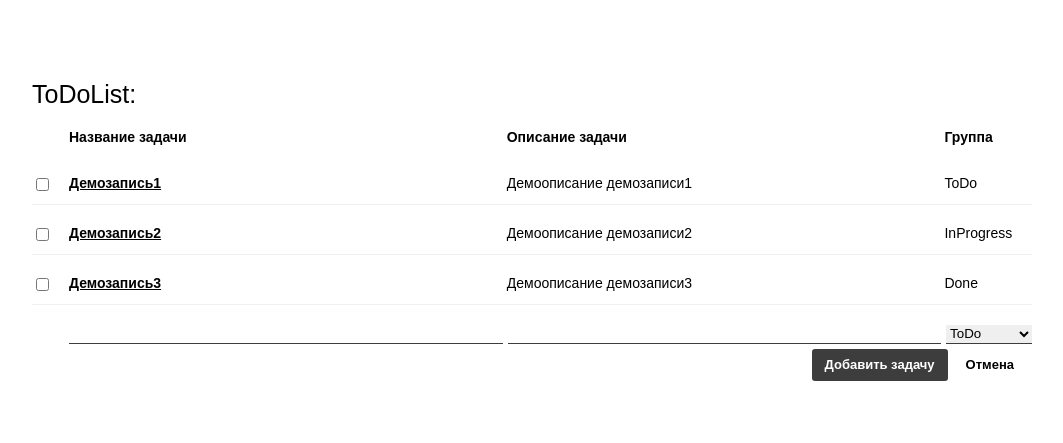
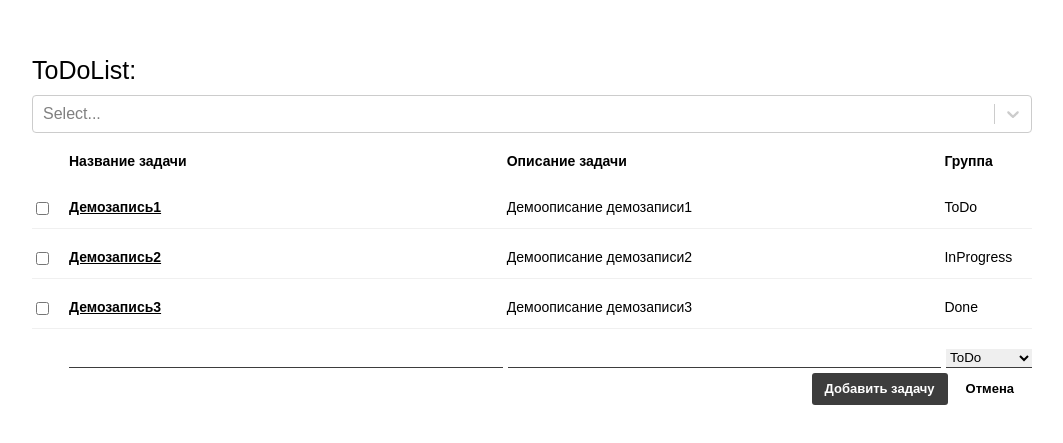
Before and after one commit to tango1603/ReactLess, a React app in the folder lesson3-homework/: page / in a window 1280 px wide. Shown: the part 173-616 px from the top of the page, without its empty margins (108-1171 px from the left). Built offline with nearby package versions, Linux system fonts and the light colour scheme.

Commit message:
fix bugs lesson3

```diff
--- a/lesson3-homework/package.json
+++ b/lesson3-homework/package.json
@@ -93,6 +93,7 @@
   "devDependencies": {
     "chalk": "^1.1.3",
     "node-sass": "^4.9.3",
+    "react-select": "^2.0.0",
     "sass-loader": "^7.1.0"
   }
 }
--- a/lesson3-homework/public/index.html
+++ b/lesson3-homework/public/index.html
@@ -27,7 +27,7 @@
   <noscript>
     You need to enable JavaScript to run this app.
   </noscript>
-  <div id="root" class="App"></div>
+  <div id="root" class="app-root"></div>
   <!--
       This HTML file is a template.
       If you open it directly in the browser, you will see an empty page.
--- a/lesson3-homework/src/app/App.jsx
+++ b/lesson3-homework/src/app/App.jsx
@@ -1,6 +1,7 @@
 import React, { Component } from 'react';
 import './App.scss';
 
+import Filter from './components/Filter/Filter.jsx';
 import TaskList from './components/TaskList/TaskList.jsx';
 import AddTask from './components/AddTask/AddTask.jsx';
 
@@ -10,13 +11,13 @@ export default class App extends Component {
   constructor() {
     super();
     this.state = {
-      taskList: this.initialDataTaskList()
+      taskList: this.initialDataTaskList(),
+      filteredList: null
     };
   }
 
   initialDataTaskList() {
     const list = JSON.parse(localStorage['appListData'] || null);
-    console.log('initialDataTaskList', list);
     return list || MOCKLIST;
   }
 
@@ -44,12 +45,27 @@ export default class App extends Component {
       return { list };
     });
   }
+  filterItems(filterValue) {
+    let filteredTaskList = this.state.taskList;
+    if (filterValue) {
+      filteredTaskList = this.state.taskList.filter(
+        item => item.group === filterValue.value
+      );
+    }
+    this.setState({
+      filteredList: filteredTaskList
+    });
+  }
 
   render() {
-    console.log('app', this.state);
     return (
-      <div>
-        <TaskList data={this.state} delItemFromList={this.delItemFromList} />
+      <div className="to-do-app">
+        <div className="caption">ToDoList:</div>
+        <Filter filterItems={this.filterItems.bind(this)} />
+        <TaskList
+          taskList={this.state.filteredList || this.state.taskList}
+          delItemFromList={this.delItemFromList.bind(this)}
+        />
         <AddTask addItemToList={this.addItemToList.bind(this)} />
       </div>
     );
--- a/lesson3-homework/src/app/App.scss
+++ b/lesson3-homework/src/app/App.scss
@@ -0,0 +1,9 @@
+.to-do-app{
+  position: relative;
+}
+
+.caption {
+  margin: 10px 0;
+  font-weight: 700px;
+  font-size: 25px;
+}
--- a/lesson3-homework/src/app/components/AddTask/AddTask.jsx
+++ b/lesson3-homework/src/app/components/AddTask/AddTask.jsx
@@ -10,7 +10,6 @@ class Task extends Component {
       group: '1',
       done: false
     };
-    console.log('huyak', this.state, this.props);
   }
 
   onChange(event) {
@@ -41,15 +40,12 @@ class Task extends Component {
     }
   }
 
-
   render() {
-    const groups = Object.keys(DEF_GROUP).map(group => (
-      <option key={group} value={group}>
-        {DEF_GROUP[group]}
+    const groups = DEF_GROUP.map(group => (
+      <option key={group.value} value={group.value}>
+        {group.label }
       </option>
     ));
-
-    console.log('pupka ', this.state);
 
     return (
       <div className="add-task">
--- /dev/null
+++ b/lesson3-homework/src/app/components/Filter/Filter.jsx
@@ -0,0 +1,30 @@
+import React, { Component } from 'react';
+import './Filter.scss';
+import { DEF_GROUP } from '../../constants/constants.js';
+import Select from 'react-select';
+
+export default class Filter extends Component {
+  constructor() {
+    super();
+    this.state = { selectedOption: null };
+  }
+
+  handleChange = selectedOption => {
+    this.setState({ selectedOption });
+    console.log(`Option selected:`, selectedOption);
+    this.props.filterItems(selectedOption);
+  };
+
+  render() {
+    return (
+      <div className="filter">
+        <Select
+          value={this.state.selectedOption}
+          onChange={this.handleChange}
+          options={DEF_GROUP}
+          isClearable={true}
+        />
+      </div>
+    );
+  }
+}
--- a/lesson3-homework/src/app/components/Task/Task.jsx
+++ b/lesson3-homework/src/app/components/Task/Task.jsx
@@ -1,15 +1,15 @@
 import React from 'react';
 import './Task.scss';
 import { DEF_GROUP } from '../../constants/constants.js';
-const task = ({ onChange, checked, group, name, description }) => {
-  const curGroup = DEF_GROUP[group];
+const task = ({ group, name, description }) => {
+  const curgroup = DEF_GROUP.find(g => g.value === group).label;
 
   return (
     <div className="task">
       <input className="task__check" type="checkbox" name="done" id="status" />
       <div className="task__name">{name}</div>
       <div className="task__description">{description}</div>
-      <div className="task__group">{curGroup}</div>
+      <div className="task__group">{curgroup}</div>
     </div>
   );
 };
--- a/lesson3-homework/src/app/components/TaskList/TaskList.jsx
+++ b/lesson3-homework/src/app/components/TaskList/TaskList.jsx
@@ -3,11 +3,9 @@ import './TaskList.scss';
 import Task from '../Task/Task.jsx';
 export default class TaskList extends Component {
   render() {
-    const { taskList } = this.props.data;
-    console.log('tasklist!!! ', this.props);
+    const taskList = this.props.taskList;
     return (
       <div className="task-list">
-        <div className="task-list__caption">ToDoList:</div>
         <div className="task-list__header">
           <input className="task__check--hide" type="checkbox" />
           <div className="task-list__header task-list__header--bold">
--- a/lesson3-homework/src/app/components/TaskList/TaskList.scss
+++ b/lesson3-homework/src/app/components/TaskList/TaskList.scss
@@ -1,19 +1,18 @@
 .task-list {
   width: 1000px;
   font-size: 14px;
-  &__caption {
-    margin: 10px 0;
-    font-weight: 700px;
-    font-size: 25px;
-  }
+  position: relative;
+
   &__header {
     margin: 10px 0;
     font-weight: 500px;
     display: flex;
     width: 100%;
+
     &--bold {
       font-weight: 700;
     }
+
     &--bold-right {
       font-weight: 700;
       width: 20%;
--- a/lesson3-homework/src/app/constants/constants.js
+++ b/lesson3-homework/src/app/constants/constants.js
@@ -1,8 +1,16 @@
-export const DEF_GROUP = {
-  1: 'ToDo',
-  2: 'InProgress',
-  3: 'Done'
-};
+export const DEF_GROUP = [{
+    value: '1',
+    label: 'ToDo'
+  },
+  {
+    value: '2',
+    label: 'InProgress'
+  },
+  {
+    value: '3',
+    label: 'Done'
+  }
+];
 
 export const MOCKLIST = [
   {
--- a/lesson3-homework/src/index.scss
+++ b/lesson3-homework/src/index.scss
@@ -1,4 +1,4 @@
-.App {
+.app-root {
   margin: 0;
   padding: 0;
   font-family: sans-serif;
```
Also changed, not shown: lesson3-homework/src/app/components/Filter/Filter.scss (added), 1 other file (tests, documents, lock files or other folders).
